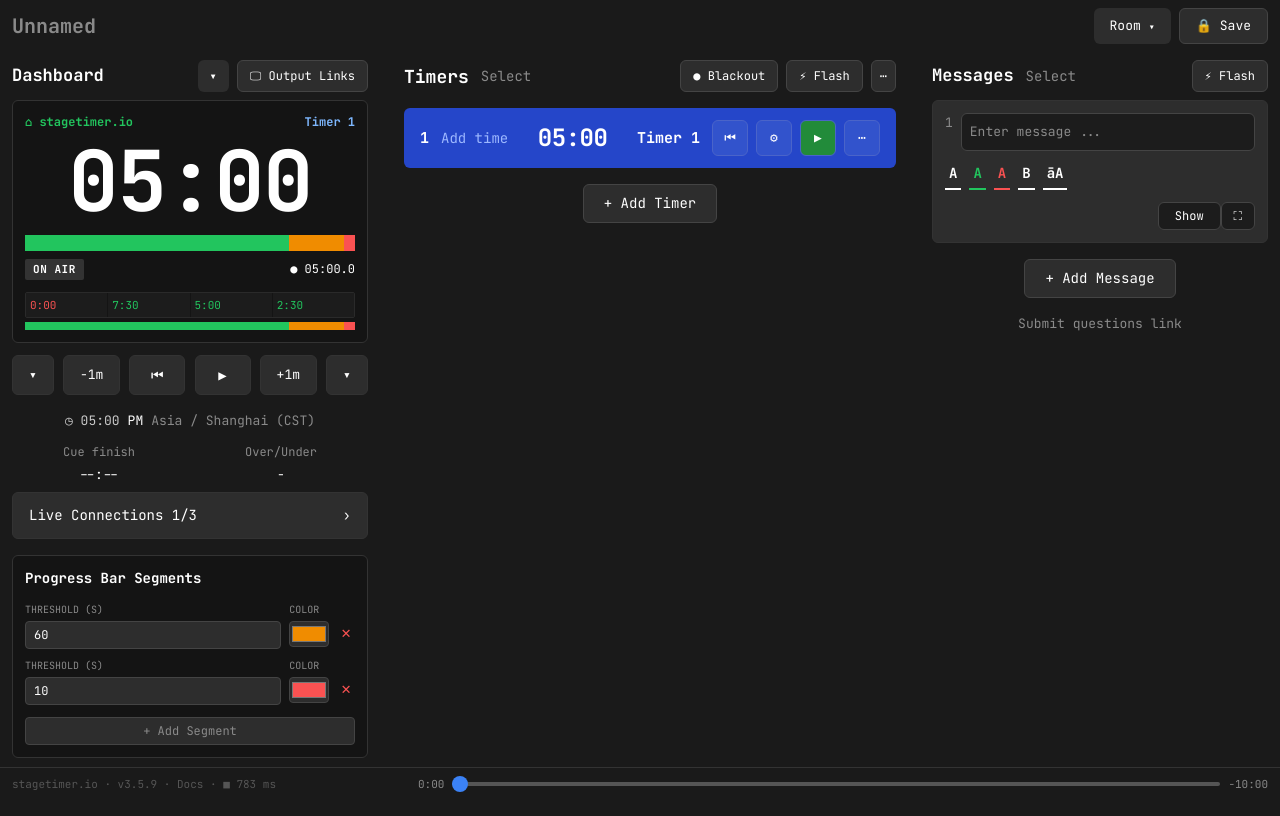
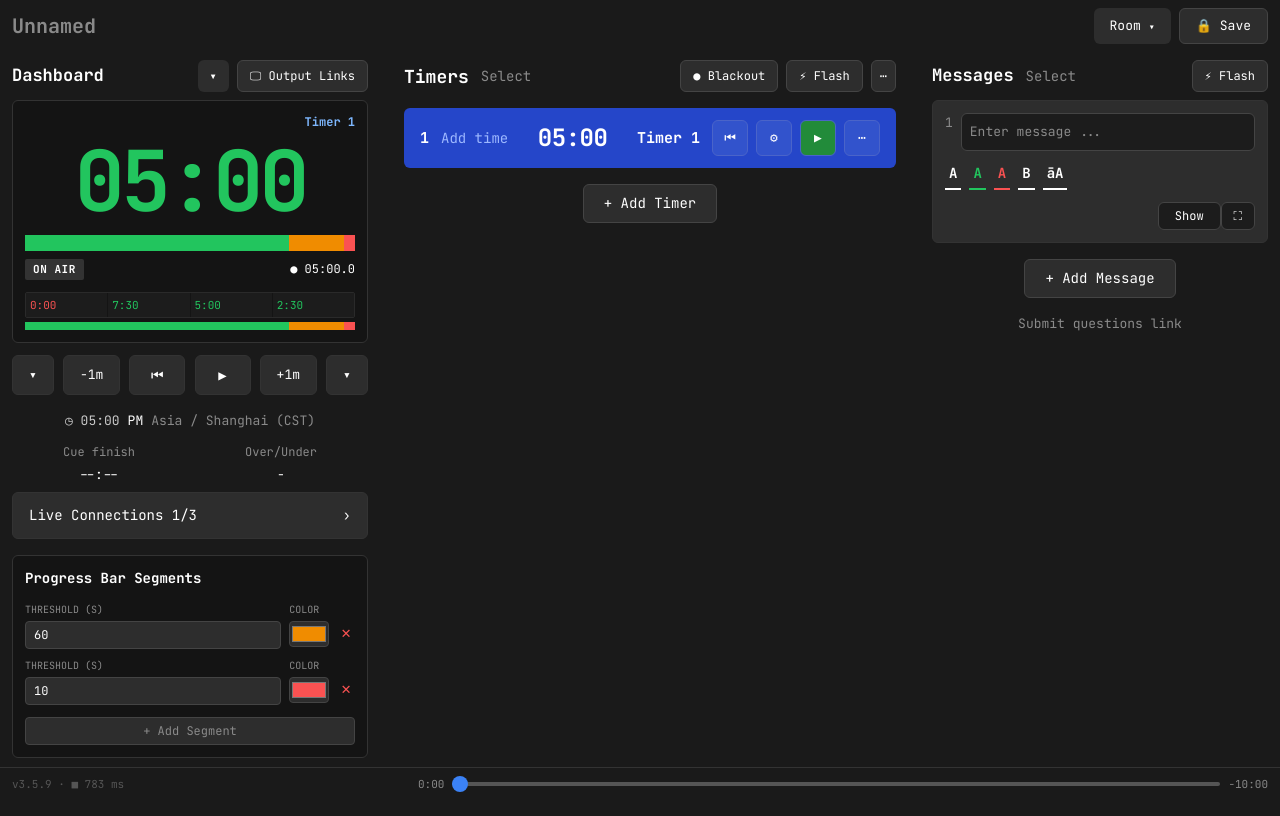
Before and after one commit to e1n7/stage-timer, a React (Vite) app: page / in a window 1280 px wide. Built offline with nearby package versions, Linux system fonts and the light colour scheme.

Commit message:
Refine UI: match dashboard timer style, remove branding, and add fullscreen toggle

```diff
--- a/src/App.tsx
+++ b/src/App.tsx
@@ -26,6 +26,7 @@ function App() {
     resetTimer,
     settings,
     updateSettings,
+    colorClass,
   } = useTimer();
 
   const currentTime = formatClock(seconds);
@@ -143,11 +144,15 @@ function App() {
           </div>
 
           <div className="rounded-md border border-[#333] bg-[#141414] p-3">
-            <div className="flex items-center justify-between text-[12px]">
-              <span className="font-bold text-[#22c55e]">⌂ stagetimer.io</span>
+            <div className="flex items-center justify-end text-[12px]">
               <span className="font-bold text-[#7eb8ff]">Timer 1</span>
             </div>
-            <div className="digit mt-2 text-center text-[84px] font-bold leading-none tracking-[-0.02em] text-white">{currentTime}</div>
+            <div
+              className="digit mt-2 text-center text-[84px] font-bold leading-none tracking-tighter transition-colors duration-300"
+              style={{ color: colorClass }}
+            >
+              {currentTime}
+            </div>
 
             <ProgressBar
               currentSeconds={seconds}
@@ -441,7 +446,7 @@ function App() {
       {/* Footer */}
       <footer className="fixed bottom-0 left-0 right-0 z-10 flex items-center justify-between border-t border-[#333] bg-[#1a1a1a] px-3 py-2 text-[11px] text-[#8a8a8a]">
         <div className="flex items-center gap-2">
-          <span className="text-[#555]">stagetimer.io · v3.5.9 · Docs · ■ 783 ms</span>
+          <span className="text-[#555]">v3.5.9 · ■ 783 ms</span>
         </div>
 
         <div className="flex items-center gap-2">
--- a/src/components/TimerOutput.tsx
+++ b/src/components/TimerOutput.tsx
@@ -95,13 +95,30 @@ export const TimerOutput = () => {
     return '#ffffff';
   };
 
+  const toggleFullscreen = () => {
+    if (!document.fullscreenElement) {
+      document.documentElement.requestFullscreen().catch(err => {
+        console.error(`Error attempting to enable full-screen mode: ${err.message}`);
+      });
+    } else {
+      document.exitFullscreen();
+    }
+  };
+
   return (
     <div
-      className="flex h-screen w-screen flex-col items-center justify-center overflow-hidden bg-[#0a0a0a]"
+      className="group relative flex h-screen w-screen flex-col items-center justify-center overflow-hidden bg-[#0a0a0a]"
       style={{
         transition: 'background-color 0.6s ease',
       }}
     >
+      {/* Invisible Fullscreen Button */}
+      <button
+        onClick={toggleFullscreen}
+        className="absolute right-0 top-0 h-20 w-20 cursor-default opacity-0"
+        aria-label="Toggle Fullscreen"
+      />
+
       {blackout ? (
         <div className="h-full w-full bg-black" />
       ) : (
```
